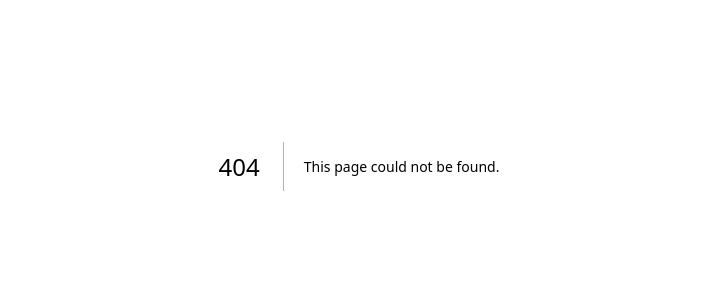
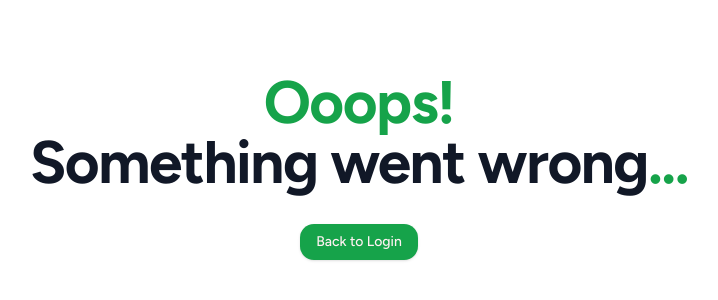
Before and after one commit to shakslmao/dsp-gourmetguide, a Next.js app: page /auth/error in a window 1280 px wide. Before the commit this address had no page. Shown: the part 234-534 px from the top of the page, without its empty margins (281-999 px from the left). Built offline with nearby package versions, Linux system fonts and the light colour scheme.

Commit message:
auth error

```diff
--- /dev/null
+++ b/app/auth/error/page.tsx
@@ -0,0 +1,7 @@
+import ErrorPageCard from "@/components/auth/errorpage-card";
+
+const ErrorPage = () => {
+    return <ErrorPageCard />;
+};
+
+export default ErrorPage;
--- a/app/layout.tsx
+++ b/app/layout.tsx
@@ -2,6 +2,7 @@ import type { Metadata } from "next";
 import { Figtree } from "next/font/google";
 import "./globals.css";
 import { cn } from "@/lib/utils";
+import WidthCover from "@/components/WidthCover";
 
 const figtree = Figtree({ subsets: ["latin"], adjustFontFallback: false });
 
@@ -20,7 +21,9 @@ export default function RootLayout({
         <html lang="en">
             <body className={cn("relative h-full font-sans antialiased", figtree.className)}>
                 <main className="relative flex flex-col min-h-screen">
-                    <div className="flex-grow flex-1">{children}</div>
+                    <div className="flex-grow flex-1">
+                        <WidthCover>{children}</WidthCover>
+                    </div>
                 </main>
             </body>
         </html>
--- a/app/page.tsx
+++ b/app/page.tsx
@@ -5,21 +5,17 @@ import Link from "next/link";
 export default function Home() {
     return (
         <div className="flex items-center justify-center min-h-screen">
-            <WidthCover>
             <div className="py-20 mx-auto text-center flex flex-col items-center max-w-3xl">
                 <h1 className="text-4xl font-bold tracking-tight text-gray-900 sm:text-6xl">
                     Gourmet Guide <br />
-                        <span className="text-green-600">
-                            Your Personalised Restaurant Experience
-                        </span>
-                        .
+                    <span className="text-green-600">Your Personalised Restaurant Experience</span>.
                 </h1>
                 <p className="mt-6 text-lg max-w-prose text-muted-foreground text-gray-900">
                     Embark on a bespoke culinary journey with Gourmet Guide, the pioneering
-                        restaurant recommendation system designed to cater to your individual tastes
-                        and preferences. At the heart of Gourmet Guide lies a sophisticated
-                        algorithm that learns from your dining history, preferences, and feedback to
-                        craft a curated list of restaurant recommendations tailored just for you.
+                    restaurant recommendation system designed to cater to your individual tastes and
+                    preferences. At the heart of Gourmet Guide lies a sophisticated algorithm that
+                    learns from your dining history, preferences, and feedback to craft a curated
+                    list of restaurant recommendations tailored just for you.
                 </p>
                 <div className="flex flex-col sm:flex-row gap-6 mt-8">
                     <Link
@@ -29,7 +25,6 @@ export default function Home() {
                     </Link>
                 </div>{" "}
             </div>
-            </WidthCover>
         </div>
     );
 }
--- /dev/null
+++ b/components/auth/errorpage-card.tsx
@@ -0,0 +1,24 @@
+import Link from "next/link";
+import { Button, buttonVariants } from "../ui/button";
+
+const ErrorPageCard = () => {
+    return (
+        <div className="flex items-center justify-center min-h-screen">
+            <div className="py-20 mx-auto text-center flex flex-col items-center max-w-3xl">
+                <h1 className="text-4xl font-bold tracking-tight text-gray-900 text-center sm:text-6xl">
+                    <span className="text-green-600">Ooops! </span> <br />
+                    Something went wrong<span className="text-green-600">...</span>
+                </h1>
+                <div className="flex flex-col sm:flex-row gap-6 mt-8">
+                    <Link
+                        href="/auth/login"
+                        className={buttonVariants()}>
+                        Back to Login
+                    </Link>
+                </div>
+            </div>
+        </div>
+    );
+};
+
+export default ErrorPageCard;
--- a/routes.ts
+++ b/routes.ts
@@ -9,7 +9,7 @@ export const publicRoutes = ["/"];
  * @type {string[]}
  */
 
-export const authenticatedRoutes = ["/auth/login", "/inital-preferences/register"];
+export const authenticatedRoutes = ["/auth/login", "/inital-preferences/register", "/auth/error"];
 
 /**
  *  Routes that are for API authentication purposes,
```
Also changed, not shown: auth.ts (+12 -0 lines). Lines whose indentation alone changed are shown as unchanged.
